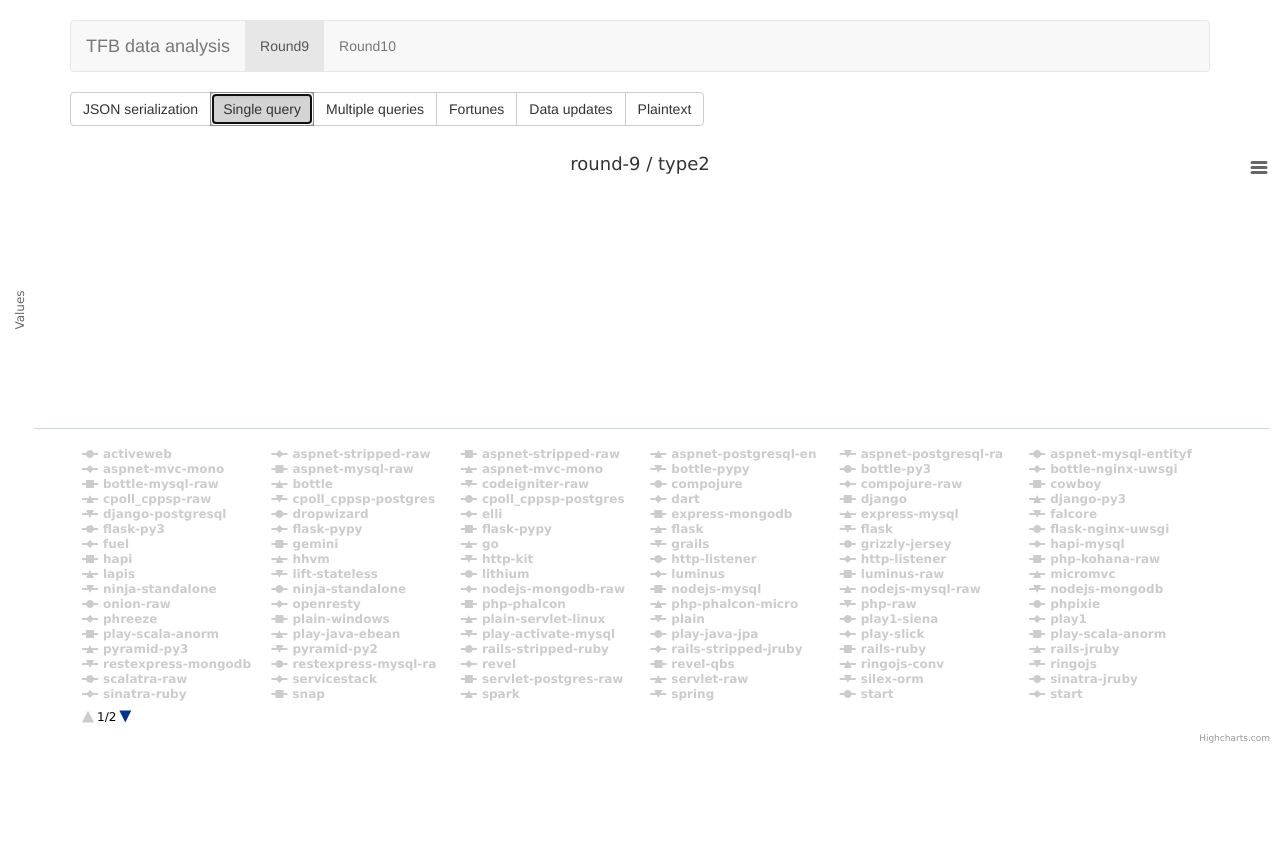
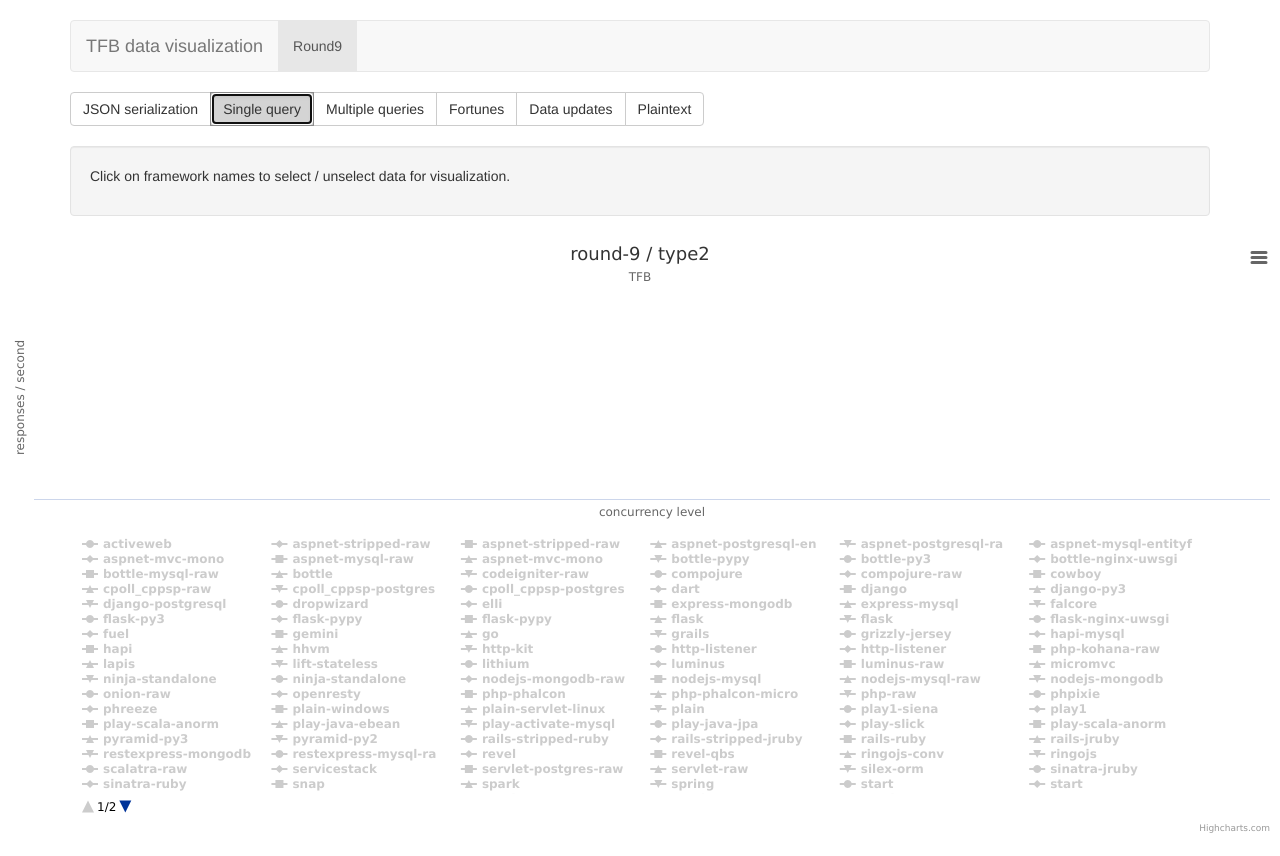
Before and after one commit to marko-asplund/tfb-data-analysis, a website: page app/index.html in a window 1280 px wide. Both pictures are taken after a click on the button "Single query". Before the commit the page ends 800 px from the top, so only its background shows below. Drawn offline with nearby package versions, Linux system fonts and the light colour scheme.

Commit message:
parse benchmark data from CSV for all test types

```diff
--- a/app/index.html
+++ b/app/index.html
@@ -32,13 +32,13 @@
               <span class="icon-bar"></span>
               <span class="icon-bar"></span>
             </button>
-            <a class="navbar-brand" href="#">TFB data analysis</a>
+            <a class="navbar-brand" href="#">TFB data visualization</a>
           </div>
 
           <div class="collapse navbar-collapse" id="navbar-collapse-1">
             <ul class="nav navbar-nav">
               <li class="active" data-round="round-9"><a href="#">Round9</a></li>
-              <li data-round="round-10"><a href="#">Round10</a></li> <!-- TODO: remove -->
+              <!-- <li data-round="round-10"><a href="#">Round10</a></li> -->
             </ul>
           </div>
         </div>
@@ -55,10 +55,20 @@
         </div>
       </div>
 
+      <div class="well">
+        <p>Click on framework names to select / unselect data for visualization.</p>
+      </div>
+
       <!-- Main component for a primary marketing message or call to action -->
       <div class="jumbotron">
-        <h1>TFB data analysis</h1>
-        <p>Benchmark data analysis for <a href="http://www.techempower.com/">TechEmpower Web Framework Benchmarks benchmarks</a></p>
+        <h1>TFB data visualization</h1>
+        <p>Benchmark data analysis for TechEmpower Web Framework Benchmarks.</p>
+        <p>This site visualizes how well different test implementations scale as the number of client
+        connections increases. This is done by plotting test implementation throughput against concurrency level
+        for test types 1, 2, 4 and 6. Test types 3 and 5 plot throughput against the number of DB queries per
+        request.</p>
+        <p>Well-scaling test implementations should have a positive, steep slope.</p>
+        <p><a class="btn btn-primary btn-lg" role="button" href="http://www.techempower.com/benchmarks/">Learn more &raquo;</a></p>
       </div>
 
     </div> <!-- /container -->
@@ -71,43 +81,10 @@
   <script type="text/javascript">
 
     $(function () {
-      var options = {
-        title: {
-          text: 'tfb round 9 - db single query',
-                  x: -20 //center
-                },
-                subtitle: {
-                  text: 'tfb',
-                  x: -20
-                },
-                xAxis: {
-                  categories: ['8', '16', '32', '64', '128', '256']
-                },
-                yAxis: {
-                  title: {
-                    text: 'responses / second'
-                  },
-                  plotLines: [{
-                    value: 0,
-                    width: 1,
-                    color: '#808080'
-                  }]
-                },
-                tooltip: {
-                  valueSuffix: 'responses / second'
-                },
-                legend: {
-                  layout: 'vertical',
-                  align: 'right',
-                  verticalAlign: 'middle',
-                  borderWidth: 0
-                },
-                series: [{}]
-              };
 
       var tfb = new TfbData();
 
-              var getResults = function(options) {
+      var getResults = function() {
         var tfbRound = $('.navbar-nav li.active').data('round');
         var testClass = $('.testclass-selection .btn-group button.active').data('testclass');
         var myOpts = {
@@ -115,18 +92,22 @@
             text: tfbRound + ' / ' + testClass
           }
         };
-                var opts = $.extend({}, options, myOpts);
+        var opts = $.extend({}, tfb.chartOptions.default, tfb.chartOptions[testClass], myOpts);
         tfb.getResults(tfbRound, testClass, function(data) {
           opts.series = data;
           $('#chart-container').highcharts(opts);
         });
       }
 
+/*
       $('.navbar-nav li').click(function(e) {
         $('.navbar-nav li.active').removeClass("active");
         $(this).addClass('active');
         getResults();
       });
+*/
+
+      $('.well').hide();
 
       $('.testclass-selection .btn-group button:first').addClass('active');
       $('.testclass-selection .btn-group button').click(function(e) {
@@ -135,8 +116,9 @@
         getResults();
       });
 
-              $('.navbar-nav li, .testclass-selection .btn-group button').bind('click', function(e) {
+      $('.testclass-selection .btn-group button').bind('click', function(e) {
         $('.jumbotron').hide();
+        $('.well').show();
         $(this).unbind(e);
       });
 
--- a/app/tfb.js
+++ b/app/tfb.js
@@ -1,8 +1,10 @@
 
 // TODO: fix scope
-function parseData(data) {
+
+function parseData(testClass, data) {
 	var raw = Papa.parse(data, { dynamicTyping: true });
 	var res = [];
+	var range = $.extend({}, getDataParseOptions().default, getDataParseOptions()[testClass]).columnRange;
 	for(i = 1; i < raw.data.length; i++) {
 		var a = raw.data[i];
 		if(isNaN(a[1]) || a[1] == 0) {
@@ -11,11 +13,28 @@
 		}
 		res.push({
 			name: a[0],
-			data: a.slice(1, 7),
+			data: a.slice(range[0], range[1]),
 			visible: false
 		});
 	}
 	return res;
+};
+
+function getDataParseOptions() {
+	return {
+			default: {
+				columnRange: [1, 7]
+			},
+			type3: {
+				columnRange: [1, 6]
+			},
+			type5: {
+				columnRange: [1, 6]
+			},
+			type6: {
+				columnRange: [1, 5]
+			}
+	}
 };
 
 function TfbData() {
@@ -23,11 +42,59 @@
 		getResults: function(tfbRound, testClass, onReady) {
 			console.log('getResults: '+tfbRound+', '+testClass);
 			$.get('/data/'+tfbRound+'/'+'tfb-'+testClass+'.csv', function(data) {
-				onReady(parseData(data));
+				onReady(parseData(testClass, data));
 			});
 		},
-		foo: function(onReady) {
-		}
+		chartOptions: {
+	    default: {
+	      subtitle: {
+	        text: 'TFB',
+	      },
+	      xAxis: {
+	      	title: {
+	      		text: "concurrency level"
+	      	},
+	        categories: ['8', '16', '32', '64', '128', '256']
+	      },
+	      yAxis: {
+	        title: {
+	          text: 'responses / second'
+	        },
+	        plotLines: [{
+	          value: 0,
+	          width: 1,
+	          color: '#808080'
+	        }]
+	      },
+	      tooltip: {
+	        valueSuffix: 'responses / second'
+	      },
+	      legend: {
+	      },
+	      series: [{}]
+	    },
+	    type3: {
+	    	xAxis: {
+	    		title: {
+	    			text: 'queries / request'
+	    		},
+	    		categories: ['1', '5', '10', '15', '20']
+	    	}
+	    },
+	    type5: {
+	    	xAxis: {
+	    		title: {
+	    			text: 'queries / request'
+	    		},
+	    		categories: ['1', '5', '10', '15', '20']
+	    	}
+	    },
+	    type6: {
+	    	xAxis: {
+	    		categories: ['256', '1,024', '4,096', '16,384']
+	    	}
+	    },
 
+		},
 	}
 }
```
Also changed, not shown: app/tfb-data-series.json (deleted, +0 -15 lines). Lines whose indentation alone changed are shown as unchanged.
